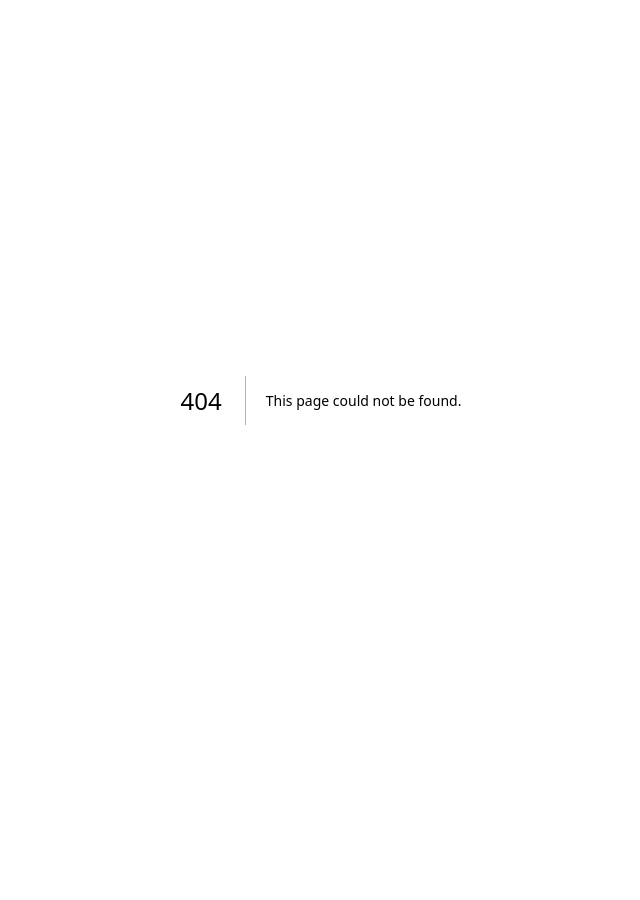
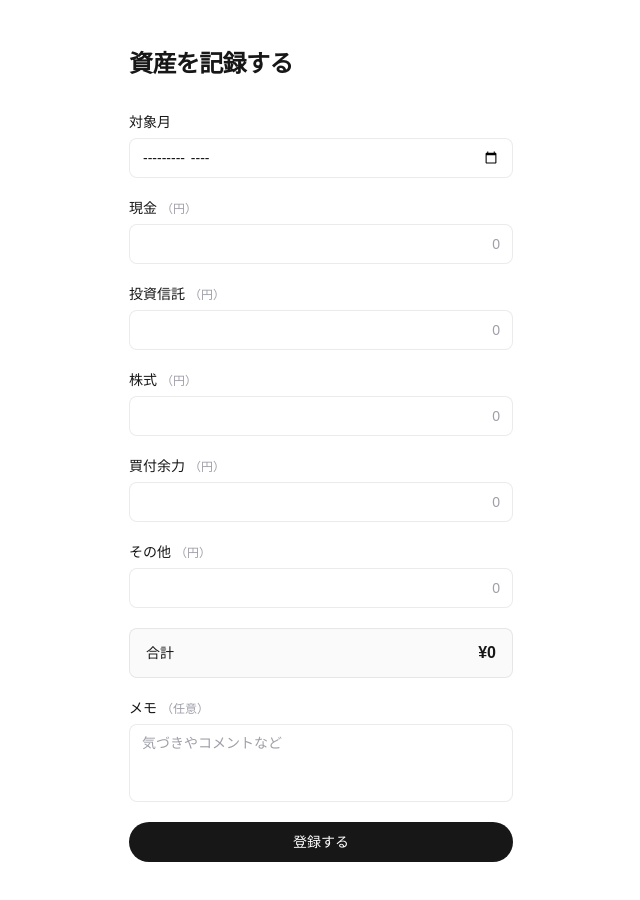
Before and after one commit to Jimon-air/asset-log, a Next.js app: page /snapshots/new in a window 1280 px wide. Before the commit this address had no page. Shown: the top 900 px of the page, without its empty margins (319-959 px from the left). Before the commit the page ends 800 px from the top, so only its background shows below. Built offline with nearby package versions, Linux system fonts and the light colour scheme.

Commit message:
feat: 資産入力フォーム実装

```diff
--- /dev/null
+++ b/src/app/snapshots/new/page.tsx
@@ -0,0 +1,150 @@
+'use client'
+
+import { useActionState, useState } from 'react'
+import { createSnapshot, type SnapshotFormState } from '@/lib/actions/snapshots'
+
+const FIELDS = [
+  { name: 'cash_amount', label: '現金' },
+  { name: 'investment_trust_amount', label: '投資信託' },
+  { name: 'stock_amount', label: '株式' },
+  { name: 'buying_power_amount', label: '買付余力' },
+  { name: 'other_amount', label: 'その他' },
+] as const
+
+type FieldName = (typeof FIELDS)[number]['name']
+
+const initialState: SnapshotFormState = {}
+
+function formatWithComma(value: string): string {
+  const digits = value.replace(/[^\d]/g, '')
+  if (!digits) return ''
+  return parseInt(digits, 10).toLocaleString('ja-JP')
+}
+
+function parseRaw(value: string): number {
+  const digits = value.replace(/,/g, '')
+  const n = parseInt(digits, 10)
+  return isNaN(n) ? 0 : n
+}
+
+export default function NewSnapshotPage() {
+  const [state, formAction, pending] = useActionState(createSnapshot, initialState)
+
+  // 表示用（カンマ付き文字列）
+  const [displayValues, setDisplayValues] = useState<Record<FieldName, string>>({
+    cash_amount: '',
+    investment_trust_amount: '',
+    stock_amount: '',
+    buying_power_amount: '',
+    other_amount: '',
+  })
+
+  const totalAmount = FIELDS.reduce(
+    (sum, f) => sum + parseRaw(displayValues[f.name]),
+    0
+  )
+
+  function handleAmountChange(name: FieldName, raw: string) {
+    setDisplayValues((prev) => ({
+      ...prev,
+      [name]: formatWithComma(raw),
+    }))
+  }
+
+  return (
+    <div className="flex min-h-full flex-col items-center justify-center bg-background px-4 py-12">
+      <div className="w-full max-w-sm">
+        <h1 className="mb-8 text-2xl font-semibold tracking-tight text-foreground">
+          資産を記録する
+        </h1>
+
+        <form action={formAction} className="flex flex-col gap-5">
+          {/* 対象月 */}
+          <div className="flex flex-col gap-1.5">
+            <label
+              htmlFor="snapshot_month"
+              className="text-sm font-medium text-foreground"
+            >
+              対象月
+            </label>
+            <input
+              id="snapshot_month"
+              type="month"
+              name="snapshot_month"
+              required
+              className="h-10 rounded-lg border border-black/[.08] bg-white px-3 text-sm text-foreground focus:outline-none focus:ring-2 focus:ring-black/20 dark:border-white/[.1] dark:bg-zinc-900 dark:focus:ring-white/20"
+            />
+          </div>
+
+          {/* 金額フィールド */}
+          {FIELDS.map(({ name, label }) => (
+            <div key={name} className="flex flex-col gap-1.5">
+              <label
+                htmlFor={name}
+                className="text-sm font-medium text-foreground"
+              >
+                {label}
+                <span className="ml-1 text-xs font-normal text-zinc-400">（円）</span>
+              </label>
+              {/* hidden で実際の数値を送信 */}
+              <input
+                type="hidden"
+                name={name}
+                value={displayValues[name]}
+              />
+              <input
+                id={name}
+                type="text"
+                inputMode="numeric"
+                value={displayValues[name]}
+                onChange={(e) => handleAmountChange(name, e.target.value)}
+                placeholder="0"
+                className="h-10 rounded-lg border border-black/[.08] bg-white px-3 text-right text-sm text-foreground placeholder:text-zinc-400 focus:outline-none focus:ring-2 focus:ring-black/20 dark:border-white/[.1] dark:bg-zinc-900 dark:placeholder:text-zinc-500 dark:focus:ring-white/20"
+              />
+            </div>
+          ))}
+
+          {/* 合計（表示のみ） */}
+          <div className="flex items-center justify-between rounded-lg border border-black/[.08] bg-zinc-50 px-4 py-3 dark:border-white/[.1] dark:bg-zinc-900">
+            <span className="text-sm font-medium text-foreground">合計</span>
+            <span className="text-base font-semibold text-foreground">
+              ¥{totalAmount.toLocaleString('ja-JP')}
+            </span>
+          </div>
+
+          {/* メモ */}
+          <div className="flex flex-col gap-1.5">
+            <label
+              htmlFor="memo"
+              className="text-sm font-medium text-foreground"
+            >
+              メモ
+              <span className="ml-1 text-xs font-normal text-zinc-400">（任意）</span>
+            </label>
+            <textarea
+              id="memo"
+              name="memo"
+              rows={3}
+              placeholder="気づきやコメントなど"
+              className="rounded-lg border border-black/[.08] bg-white px-3 py-2 text-sm text-foreground placeholder:text-zinc-400 focus:outline-none focus:ring-2 focus:ring-black/20 dark:border-white/[.1] dark:bg-zinc-900 dark:placeholder:text-zinc-500 dark:focus:ring-white/20 resize-none"
+            />
+          </div>
+
+          {/* エラー */}
+          {state.error && (
+            <p className="text-sm text-red-600 dark:text-red-400">{state.error}</p>
+          )}
+
+          {/* 送信 */}
+          <button
+            type="submit"
+            disabled={pending}
+            className="flex h-10 items-center justify-center rounded-full bg-foreground px-5 text-sm font-medium text-background transition-colors hover:bg-zinc-700 disabled:opacity-50 dark:hover:bg-zinc-200"
+          >
+            {pending ? '登録中...' : '登録する'}
+          </button>
+        </form>
+      </div>
+    </div>
+  )
+}
--- /dev/null
+++ b/src/lib/actions/snapshots.ts
@@ -0,0 +1,93 @@
+'use server'
+
+import { redirect } from 'next/navigation'
+import { createClient } from '@/lib/supabase/server'
+
+export type SnapshotFormState = {
+  error?: string
+}
+
+export async function createSnapshot(
+  _prev: SnapshotFormState,
+  formData: FormData
+): Promise<SnapshotFormState> {
+  const supabase = await createClient()
+
+  const {
+    data: { user },
+    error: authError,
+  } = await supabase.auth.getUser()
+
+  if (authError || !user) {
+    return { error: 'ログインが必要です。' }
+  }
+
+  const snapshotMonth = formData.get('snapshot_month') as string
+  const cashAmount = parseAmount(formData.get('cash_amount') as string)
+  const investmentTrustAmount = parseAmount(
+    formData.get('investment_trust_amount') as string
+  )
+  const stockAmount = parseAmount(formData.get('stock_amount') as string)
+  const buyingPowerAmount = parseAmount(
+    formData.get('buying_power_amount') as string
+  )
+  const otherAmount = parseAmount(formData.get('other_amount') as string)
+  const memo = (formData.get('memo') as string).trim() || null
+
+  if (!snapshotMonth) {
+    return { error: '対象月を選択してください。' }
+  }
+
+  // snapshot_month を月初日の date 型にする (YYYY-MM-01)
+  const snapshotDate = `${snapshotMonth}-01`
+
+  const totalAmount =
+    cashAmount +
+    investmentTrustAmount +
+    stockAmount +
+    buyingPowerAmount +
+    otherAmount
+
+  // 同月データの重複チェック
+  const { data: existing, error: checkError } = await supabase
+    .from('asset_snapshots')
+    .select('id')
+    .eq('user_id', user.id)
+    .eq('snapshot_month', snapshotDate)
+    .maybeSingle()
+
+  if (checkError) {
+    return { error: 'データ確認中にエラーが発生しました。' }
+  }
+
+  if (existing) {
+    return { error: 'この月のデータはすでに登録されています。' }
+  }
+
+  const { error: insertError } = await supabase
+    .from('asset_snapshots')
+    .insert({
+      user_id: user.id,
+      snapshot_month: snapshotDate,
+      cash_amount: cashAmount,
+      investment_trust_amount: investmentTrustAmount,
+      stock_amount: stockAmount,
+      buying_power_amount: buyingPowerAmount,
+      other_amount: otherAmount,
+      total_amount: totalAmount,
+      memo,
+    })
+
+  if (insertError) {
+    return { error: '登録に失敗しました。もう一度お試しください。' }
+  }
+
+  redirect('/')
+}
+
+function parseAmount(value: string): number {
+  if (!value) return 0
+  // カンマを除去して整数にパース
+  const parsed = parseInt(value.replace(/,/g, ''), 10)
+  return isNaN(parsed) ? 0 : parsed
+}
```
